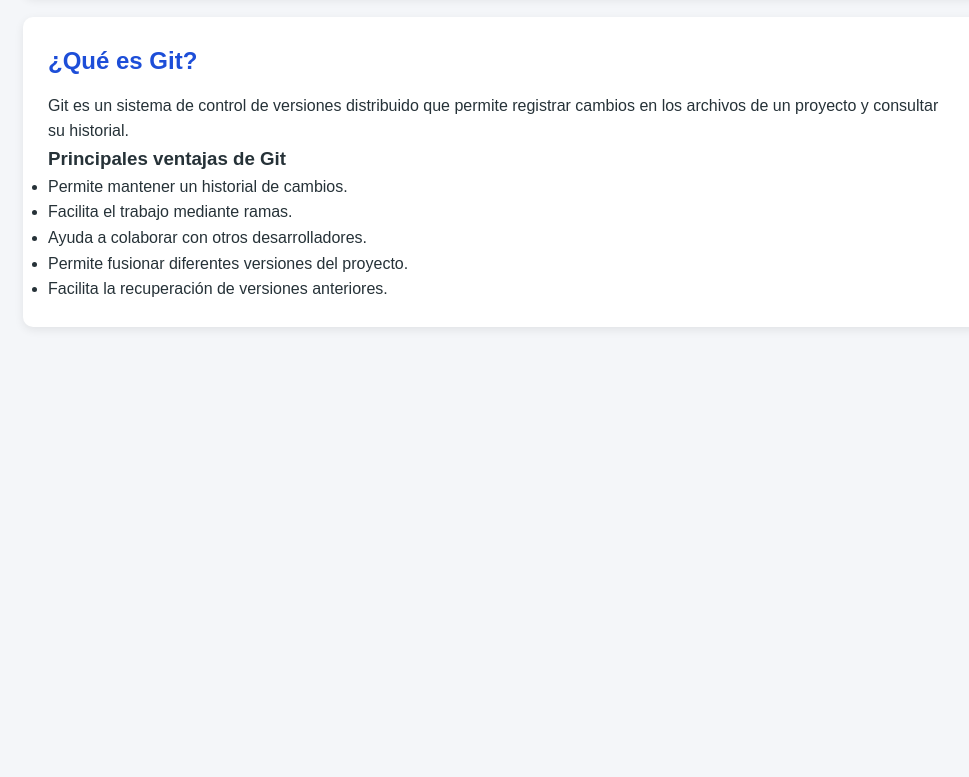
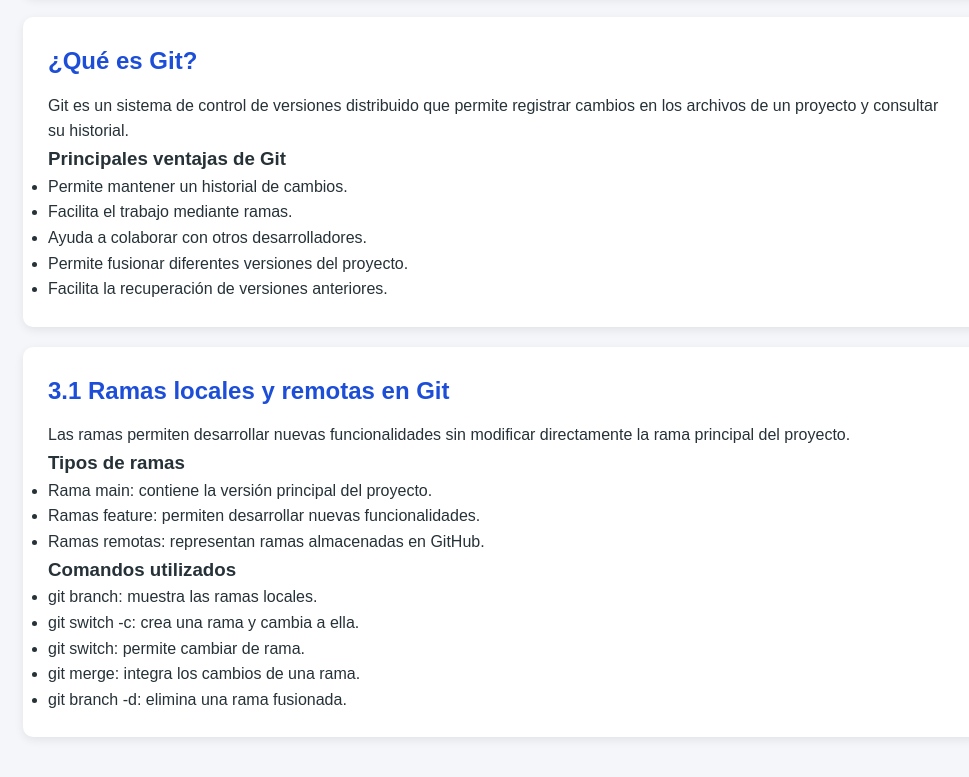
Before and after one commit to Cesargf04/aprendiendo-git, a plain HTML site: page index.html in a window 1280 px wide. Shown: the part 373-1150 px from the top of the page, without its empty margins (137-1106 px from the left). Before the commit the page ends 800 px from the top, so only its background shows below. Drawn offline with Linux system fonts and the light colour scheme.

Commit message:
Agregar seccion sobre ramas locales y remotas

```diff
--- a/index.html
+++ b/index.html
@@ -52,6 +52,34 @@
             </ul>
         </section>
 
+        <!-- Sección 3.1: Ramas en Git -->
+        <section id="ramas">
+            <h2>3.1 Ramas locales y remotas en Git</h2>
+
+            <p>
+                Las ramas permiten desarrollar nuevas funcionalidades
+                sin modificar directamente la rama principal del proyecto.
+            </p>
+
+            <h3>Tipos de ramas</h3>
+
+            <ul>
+                <li>Rama main: contiene la versión principal del proyecto.</li>
+                <li>Ramas feature: permiten desarrollar nuevas funcionalidades.</li>
+                <li>Ramas remotas: representan ramas almacenadas en GitHub.</li>
+            </ul>
+
+            <h3>Comandos utilizados</h3>
+
+            <ul>
+                <li>git branch: muestra las ramas locales.</li>
+                <li>git switch -c: crea una rama y cambia a ella.</li>
+                <li>git switch: permite cambiar de rama.</li>
+                <li>git merge: integra los cambios de una rama.</li>
+                <li>git branch -d: elimina una rama fusionada.</li>
+            </ul>
+        </section>
+
     </main>
 
 </body>
```
